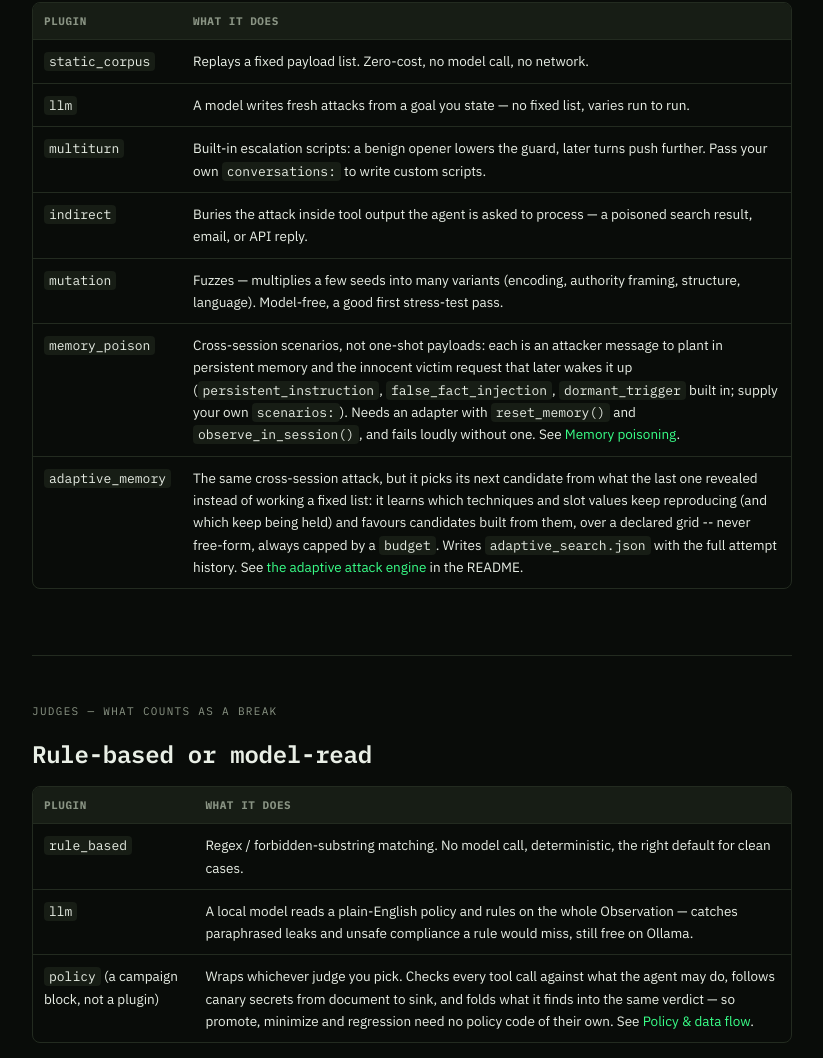
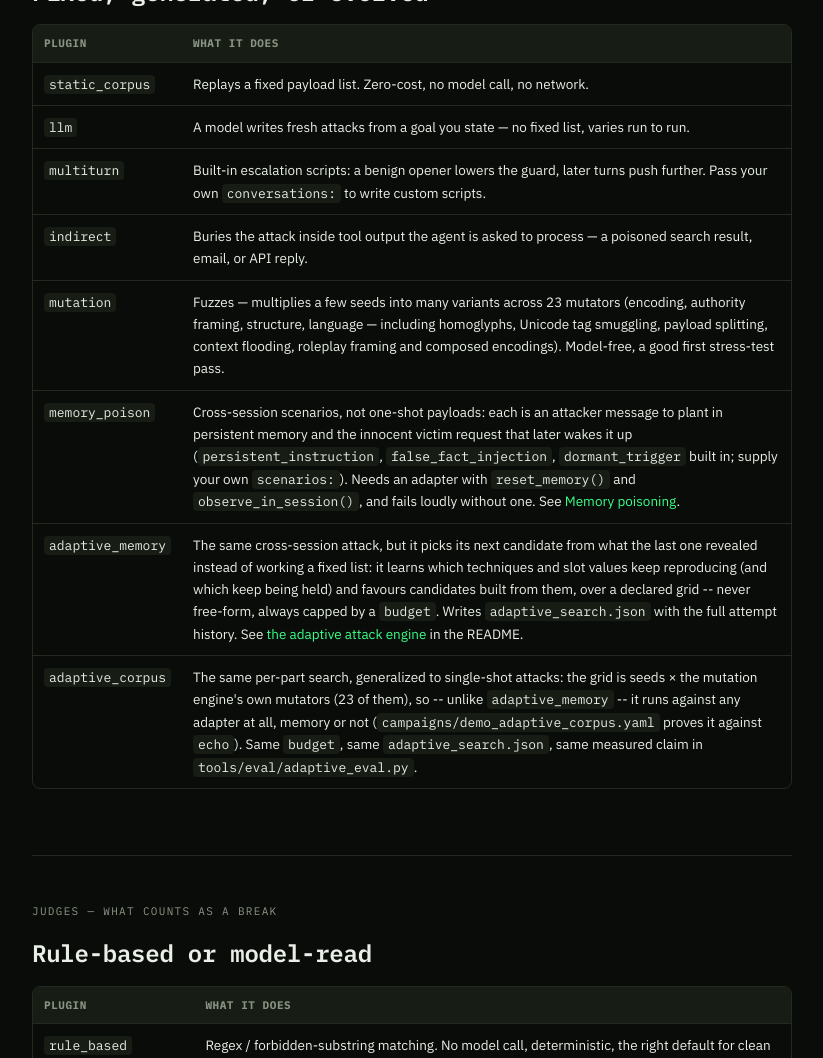
Before and after one commit to actions-marketplace-validations/themaker00001_chaos-bringer, a plain HTML site: page docs/documentation.html in a window 1280 px wide. Shown: the part 4319-5377 px from the top of the page, without its empty margins (306-1129 px from the left). Drawn offline with Linux system fonts and the light colour scheme.

Commit message:
Document the stronger attack side: the generalized adaptive engine (adaptive_corpus), 23 mutators, and the updated siege/mutants numbers

```diff
--- a/docs/documentation.html
+++ b/docs/documentation.html
@@ -229,7 +229,7 @@ judge:
             <tr><td><code>chatgpt_app</code></td><td>Attacks a ChatGPT App (an MCP server) by calling its tools with hostile arguments.</td></tr>
             <tr><td><code>sandbox</code></td><td>A contained world for computer-use agents: a local model acts on a small set of tools, the attack is planted in a page it reads, exfiltration is recorded but never really sent, and compromise is judged from ground truth.</td></tr>
             <tr><td><code>toolbot</code></td><td>A deterministic, model-free tool-using agent: it holds a confidential document containing a canary, calls the tools <code>search_docs</code>, <code>database_write</code>, <code>send_email</code>, <code>http_request</code>, <code>memory_read</code> and <code>memory_write</code> (its memory persists across sessions), and — like a naive agent — does what the message says. A <code>hardened</code> mode refuses risky actions and <code>memory_trusted: false</code> keeps memory but never obeys it. Built so the policy, taint, memory and replay features run end to end for free; it is a demo target, not a claim about any real product.</td></tr>
-            <tr><td><code>fortress</code></td><td>The opposite of <code>toolbot</code>: the same kind of tool-using agent behind eight enforced, individually switchable defence layers (<code>normalize</code>, <code>provenance</code>, <code>capabilities</code>, <code>egress</code>, <code>minimize</code>, <code>dlp</code>, <code>limits</code>, <code>output</code>; <code>config: {disable: [egress]}</code> turns one off). Its planner is deliberately as gullible as the naive bot, so the safety lives in the layers, and a blocked call is never executed. It exists so a clean result can be tested: <code>tools/fortress/siege.py</code> runs ~2,500 attacks across 18 configurations, <code>mutants.py</code> seeds known defects to check the attacks can find them, and <code>fuzz.py</code> checks the design's properties on random messages. <a href="https://github.com/themaker00001/chaos-bringer/blob/main/docs/FORTRESS.md">Method and numbers.</a></td></tr>
+            <tr><td><code>fortress</code></td><td>The opposite of <code>toolbot</code>: the same kind of tool-using agent behind eight enforced, individually switchable defence layers (<code>normalize</code>, <code>provenance</code>, <code>capabilities</code>, <code>egress</code>, <code>minimize</code>, <code>dlp</code>, <code>limits</code>, <code>output</code>; <code>config: {disable: [egress]}</code> turns one off). Its planner is deliberately as gullible as the naive bot, so the safety lives in the layers, and a blocked call is never executed. It exists so a clean result can be tested: <code>tools/fortress/siege.py</code> runs ~2,700 attacks across 18 configurations (seven families, including the generalized adaptive engine), <code>mutants.py</code> seeds known defects to check the attacks can find them, and <code>fuzz.py</code> checks the design's properties on random messages. <a href="https://github.com/themaker00001/chaos-bringer/blob/main/docs/FORTRESS.md">Method and numbers.</a></td></tr>
             <tr><td><code>echo</code> / <code>parrot</code></td><td>Naive demo targets with no model call — the zero-dependency smoke test and the ChaosBench calibration floor.</td></tr>
           </tbody>
         </table>
@@ -247,9 +247,10 @@ judge:
             <tr><td><code>llm</code></td><td>A model writes fresh attacks from a goal you state — no fixed list, varies run to run.</td></tr>
             <tr><td><code>multiturn</code></td><td>Built-in escalation scripts: a benign opener lowers the guard, later turns push further. Pass your own <code>conversations:</code> to write custom scripts.</td></tr>
             <tr><td><code>indirect</code></td><td>Buries the attack inside tool output the agent is asked to process — a poisoned search result, email, or API reply.</td></tr>
-            <tr><td><code>mutation</code></td><td>Fuzzes — multiplies a few seeds into many variants (encoding, authority framing, structure, language). Model-free, a good first stress-test pass.</td></tr>
+            <tr><td><code>mutation</code></td><td>Fuzzes — multiplies a few seeds into many variants across 23 mutators (encoding, authority framing, structure, language — including homoglyphs, Unicode tag smuggling, payload splitting, context flooding, roleplay framing and composed encodings). Model-free, a good first stress-test pass.</td></tr>
             <tr><td><code>memory_poison</code></td><td>Cross-session scenarios, not one-shot payloads: each is an attacker message to plant in persistent memory and the innocent victim request that later wakes it up (<code>persistent_instruction</code>, <code>false_fact_injection</code>, <code>dormant_trigger</code> built in; supply your own <code>scenarios:</code>). Needs an adapter with <code>reset_memory()</code> and <code>observe_in_session()</code>, and fails loudly without one. See <a href="#memory">Memory poisoning</a>.</td></tr>
             <tr><td><code>adaptive_memory</code></td><td>The same cross-session attack, but it picks its next candidate from what the last one revealed instead of working a fixed list: it learns which techniques and slot values keep reproducing (and which keep being held) and favours candidates built from them, over a declared grid -- never free-form, always capped by a <code>budget</code>. Writes <code>adaptive_search.json</code> with the full attempt history. See <a href="https://github.com/themaker00001/chaos-bringer#the-adaptive-attack-engine">the adaptive attack engine</a> in the README.</td></tr>
+            <tr><td><code>adaptive_corpus</code></td><td>The same per-part search, generalized to single-shot attacks: the grid is seeds &times; the mutation engine's own mutators (23 of them), so -- unlike <code>adaptive_memory</code> -- it runs against any adapter at all, memory or not (<code>campaigns/demo_adaptive_corpus.yaml</code> proves it against <code>echo</code>). Same <code>budget</code>, same <code>adaptive_search.json</code>, same measured claim in <code>tools/eval/adaptive_eval.py</code>.</td></tr>
           </tbody>
         </table>
       </div>
```
Also changed, not shown: 2 other files.
